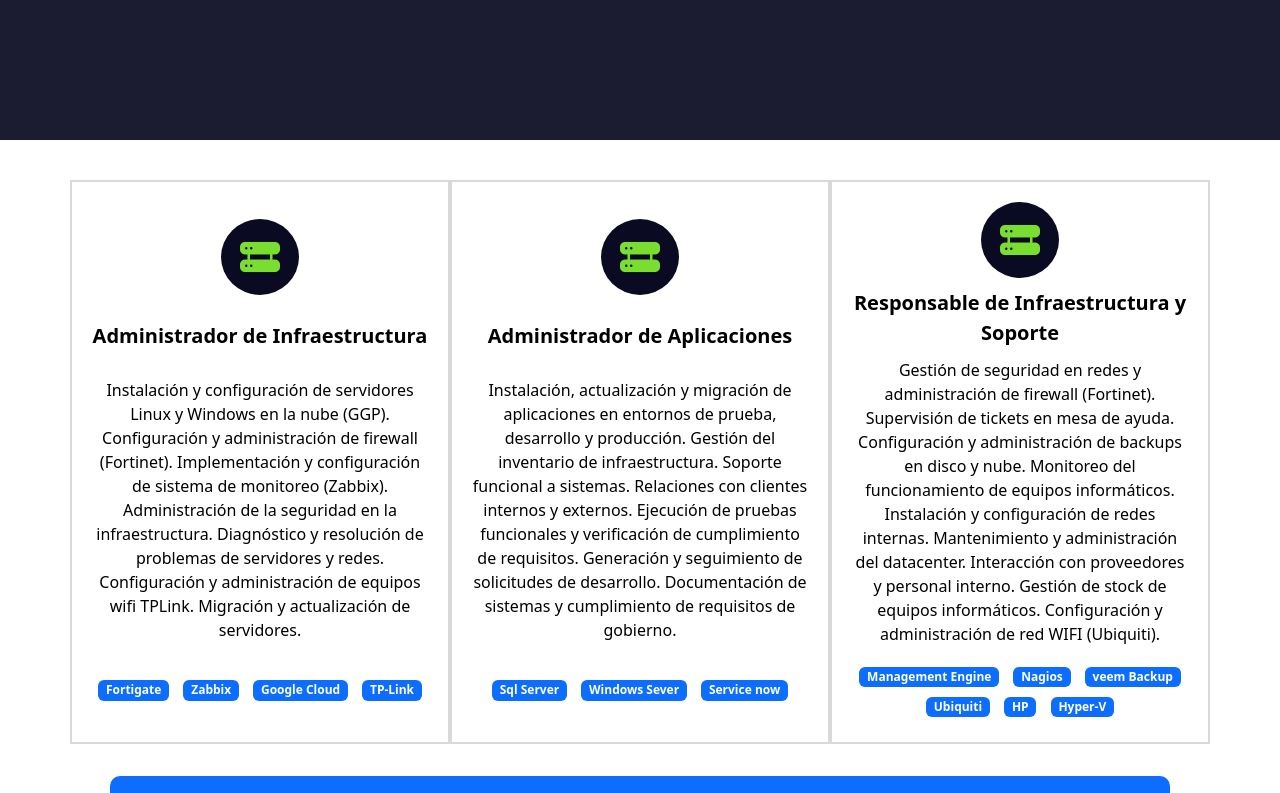
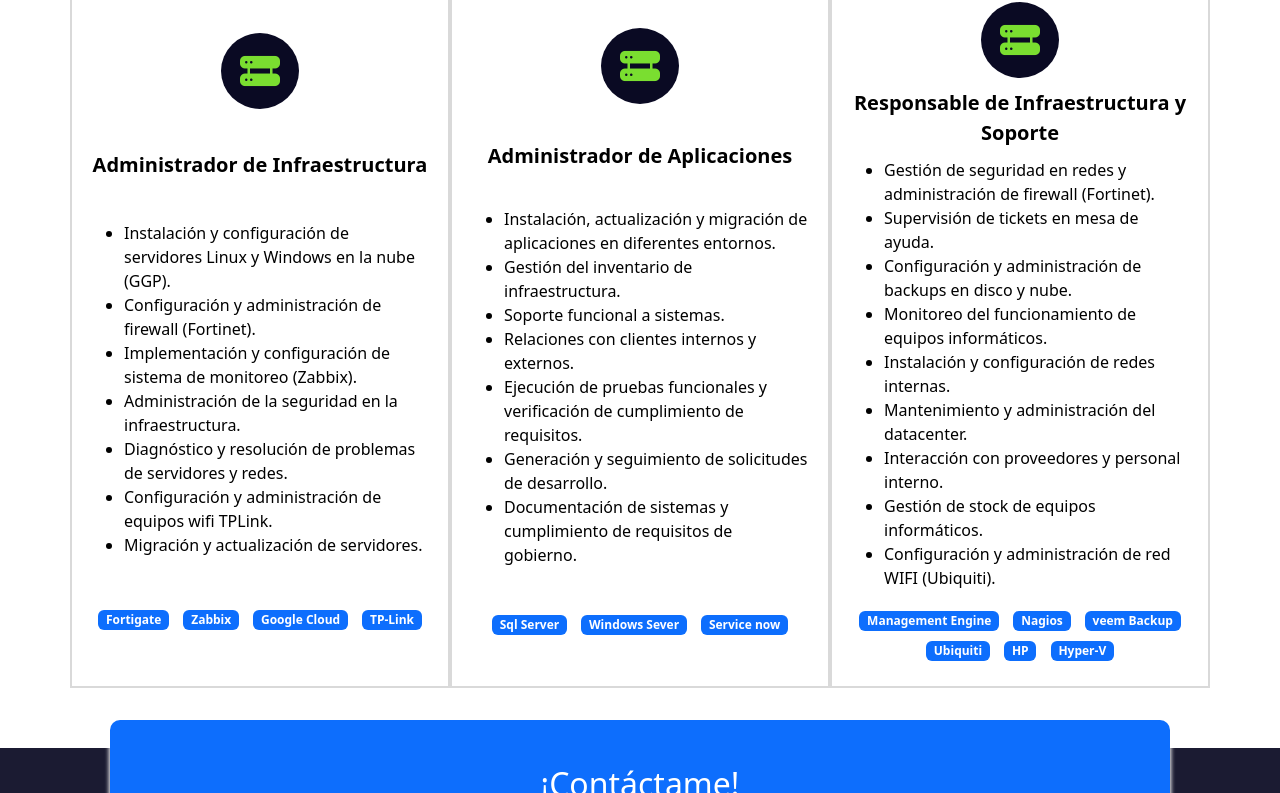
Before and after one commit to ortegajesus/cv, a plain HTML site: page index.html in a window 1280 px wide. Shown: the part 1644-2437 px from the top of the page. Drawn offline with nearby package versions, Linux system fonts and the light colour scheme; a web font is replaced by a local one.

Commit message:
Add files via upload

```diff
--- a/index.html
+++ b/index.html
@@ -53,7 +53,7 @@
     <section class="hero align-items-stretch">
       <div class="hero-principal d-flex flex-column justify-content-center align-items-center">
         <img class="hero-imagen-desarrollador" src="Imagenes/Jesus.png" alt="Foto de Jesus Ortega">
-        <h1> Hola, soy Jesús Ortega</h1>
+        <h1>Jesús Ortega</h1>
         <h2> Ingeniero de Sistemas</h2>
       </div>
       <div class="hero-inferior">
@@ -65,7 +65,7 @@
     <!--Sobre mi-->
     <section id="sobre-mi" class="sobre-mi seccion-oscura">
       <div class="contenedor">
-        <h2 class="seccion-titulo">Acerca de mí.</h2>
+        <h2 class="seccion-titulo">Acerca de mí</h2>
         <p class="seccion-texto">Profesional en administración de infraestructura y aplicaciones, titulado en la UNEFA Venezuela en 2014 como INGENIERO DE SISTEMAS. Más de 10 años de experiencia en la instalación, configuración y administración de servidores, redes y sistemas de seguridad. Con habilidades en la gestión de proyectos IT, soporte a usuarios y mantenimiento de equipos informáticos.</p>
       </div>
     </section>
@@ -78,13 +78,15 @@
           <div class="columna col-12 col-md-4">
             <i class="bi bi-hdd-rack-fill"></i>
             <p class="experiencia-titulo"> Administrador de Infraestructura</p>
-            <p>Instalación y configuración de servidores Linux y Windows en la nube (GGP).
-              Configuración y administración de firewall (Fortinet).
-              Implementación y configuración de sistema de monitoreo (Zabbix).
-              Administración de la seguridad en la infraestructura.
-              Diagnóstico y resolución de problemas de servidores y redes.
-              Configuración y administración de equipos wifi TPLink.
-              Migración y actualización de servidores.</p>
+            <ul>
+              <li>Instalación y configuración de servidores Linux y Windows en la nube (GGP).</li>
+              <li>Configuración y administración de firewall (Fortinet).</li>
+              <li>Implementación y configuración de sistema de monitoreo (Zabbix).</li>
+              <li>Administración de la seguridad en la infraestructura.</li>
+              <li>Diagnóstico y resolución de problemas de servidores y redes.</li>
+              <li>Configuración y administración de equipos wifi TPLink.</li>
+              <li>Migración y actualización de servidores.</li>
+            </ul>
               <div class="badges-contenedor">
                 <span class="badge text-bg-primary">Fortigate</span>
                 <span class="badge text-bg-primary">Zabbix</span>
@@ -97,13 +99,15 @@
           <div class="columna col-12 col-md-4">
             <i class="bi bi-hdd-rack-fill"></i>
             <p class="experiencia-titulo"> Administrador de Aplicaciones</p>
-            <p>Instalación, actualización y migración de aplicaciones en entornos de prueba, desarrollo y producción.
-              Gestión del inventario de infraestructura.
-              Soporte funcional a sistemas.
-              Relaciones con clientes internos y externos.
-              Ejecución de pruebas funcionales y verificación de cumplimiento de requisitos.
-              Generación y seguimiento de solicitudes de desarrollo.
-              Documentación de sistemas y cumplimiento de requisitos de gobierno.</p>
+            <ul>
+              <li>Instalación, actualización y migración de aplicaciones en diferentes entornos.</li>
+              <li>Gestión del inventario de infraestructura.</li>
+              <li>Soporte funcional a sistemas.</li>
+              <li>Relaciones con clientes internos y externos.</li>
+              <li>Ejecución de pruebas funcionales y verificación de cumplimiento de requisitos.</li>
+              <li>Generación y seguimiento de solicitudes de desarrollo.</li>
+              <li>Documentación de sistemas y cumplimiento de requisitos de gobierno.</li>
+            </ul>
               <div class="badges-contenedor">
                 <span class="badge text-bg-primary">Sql Server</span>
                 <span class="badge text-bg-primary">Windows Sever</span>
@@ -111,20 +115,22 @@
 
               </div>
           </div>
-          <!--Responsable de Infraestructura y Soporte.-->
+           <!--Responsable de Infraestructura y Soporte.-->
           <div class="columna col-12 col-md-4">
             <i class="bi bi-hdd-rack-fill"></i>
             <p class="experiencia-titulo"> Responsable de Infraestructura y Soporte</p>
-            <p>Gestión de seguridad en redes y administración de firewall
-              (Fortinet).
-              Supervisión de tickets en mesa de ayuda.
-              Configuración y administración de backups en disco y nube.
-              Monitoreo del funcionamiento de equipos informáticos.
-              Instalación y configuración de redes internas.
-              Mantenimiento y administración del datacenter.
-              Interacción con proveedores y personal interno.
-              Gestión de stock de equipos informáticos.
-              Configuración y administración de red WIFI (Ubiquiti).</p>
+            <ul>
+              <li>Gestión de seguridad en redes y administración de firewall
+              (Fortinet).</li>
+              <li>Supervisión de tickets en mesa de ayuda.</li>
+              <li>Configuración y administración de backups en disco y nube.</li>
+              <li>Monitoreo del funcionamiento de equipos informáticos.</li>
+              <li>Instalación y configuración de redes internas.</li>
+              <li>Mantenimiento y administración del datacenter.</li>
+              <li>Interacción con proveedores y personal interno.</li>
+              <li>Gestión de stock de equipos informáticos.</li>
+              <li>Configuración y administración de red WIFI (Ubiquiti).</li>
+            </ul>
               <div class="badges-contenedor">
                 <span class="badge text-bg-primary">Management Engine</span>
                 <span class="badge text-bg-primary">Nagios</span>
@@ -136,8 +142,6 @@
               </div>
           </div>
         </div>
-
-
       </div>
 
     </section>
--- a/style.css
+++ b/style.css
@@ -59,7 +59,7 @@ h1 {
 /* Sobre mi */
 
 .sobre-mi{
-    height: 700px;
+    height: 500px;
     padding: 10px;
 
 }
@@ -111,6 +111,10 @@ h1 {
     border-radius: 50%;
 }
 
+.experiencia ul{
+    text-align: left;
+}
+
 .experiencia-titulo{
     font-size: 20px;
     font-weight: bold;
@@ -122,7 +126,10 @@ h1 {
     font-size: 25px;
     font-weight: bold;
     margin: 10px 0;
+
 }
+
+
 
 .badge{
     margin: 5px;
```
